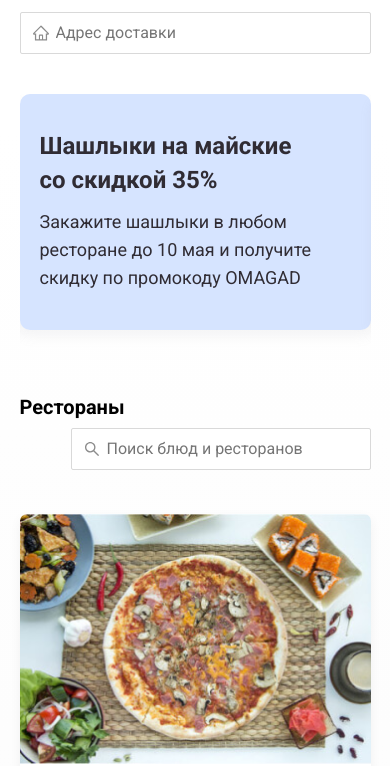
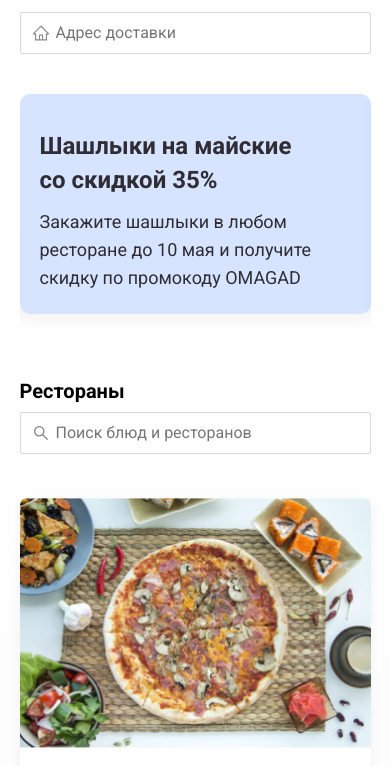
Before and after one commit to shaulov/delivery-food, a plain HTML site: page index.html in a window 390 px wide. Shown: the part 88-854 px from the top of the page. Drawn offline with nearby package versions, Linux system fonts and the light colour scheme.

Commit message:
Fix styles

```diff
--- a/css/style.css
+++ b/css/style.css
@@ -56,7 +56,6 @@ button {
 .input-search {
   width: 300px;
   background-image: url(../img/icon/search.svg);
-
 }
 
 .buttons {
@@ -162,10 +161,8 @@ button {
 }
 
 .promo-slider {
-
   width: 600px;
   height: 300px;
-
 }
 
 .promo {
@@ -608,14 +605,11 @@ button {
     max-width: 750px;
   }
 
-
-
   .pizza {
     padding: 50px;
     background-size: 500px;
     background-position: center right -200px;
   }
-
 
   .kebab {
     background-position: top 55px right -100px;
@@ -631,7 +625,9 @@ button {
     background-position: top 30px right -175px;
   }
 
-
+  .promo {
+    min-height: 355px;
+  }
 
   .promo-text {
     font-size: 18px;
@@ -672,12 +668,10 @@ button {
     margin-left: 20px;
   }
 
-
   .pizza {
     background-size: 400px;
     background-position: bottom 50px right -200px;
   }
-
 
   .kebab {
     background-position: top -5px right -74px;
@@ -694,13 +688,17 @@ button {
     background-size: 302px;
   }
 
+  .promo {
+    min-height: 292px;
+  }
+
   .promo-title {
     font-size: 24px;
     line-height: 1.4;
   }
 
   .promo-text {
-        margin-top: 0;
+    margin: 0;
   }
 }
 
@@ -725,6 +723,7 @@ button {
   }
 
   .promo {
+    min-height: 314px;
     background-image: none;
   }
 
@@ -785,7 +784,6 @@ button {
 
   .user-name {
     margin: 10px;
-
   }
 
   .buttons {
@@ -796,7 +794,6 @@ button {
   .button {
     min-height: 40px;
     padding: 5px 12px;
-
   }
 
   .button-out-svg {
@@ -811,11 +808,22 @@ button {
   }
 
   .promo {
+    min-height: 220px;
     padding: 20px;
   }
 
   .section-heading {
-        flex-wrap: wrap;
+    flex-direction: column;
+    align-items: flex-start;
+  }
+
+  .search {
+    width: 100%;
+    margin-left: 0;
+  }
+
+  .input-search {
+    width: 100%;
   }
 
   .footer-block {
```
Lines whose indentation alone changed are shown as unchanged.
